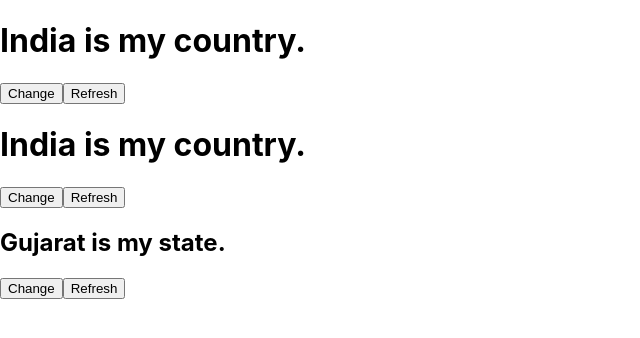
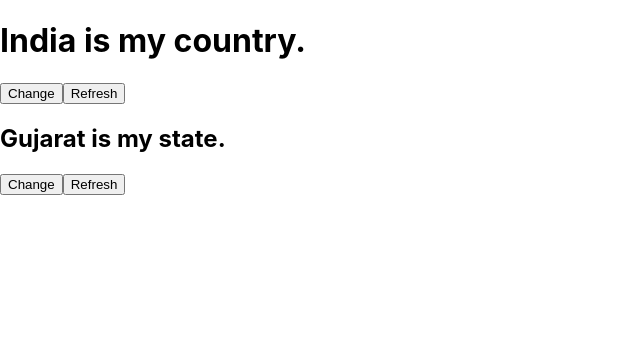
Before and after one commit to jinal74/firstreact, a React (Create React App) app: page / in a window 1280 px wide. Shown: the top 338 px of the page, without its empty margins (0-640 px from the left). Built offline with nearby package versions, Linux system fonts and the light colour scheme.

Commit message:
recently-Added

```diff
--- a/src/containers/State.js
+++ b/src/containers/State.js
@@ -11,7 +11,6 @@ class State extends Component {
     render() {
         return (
             <div>
-                <Country con="India" />
                 <h2>{this.state.myState} is my state.</h2>
                 <button onClick={() => this.setState({myState : 'Rajasthan'})}>Change</button>
                 <button onClick={() => this.setState({myState : 'Gujarat'})}>Refresh</button>
```
